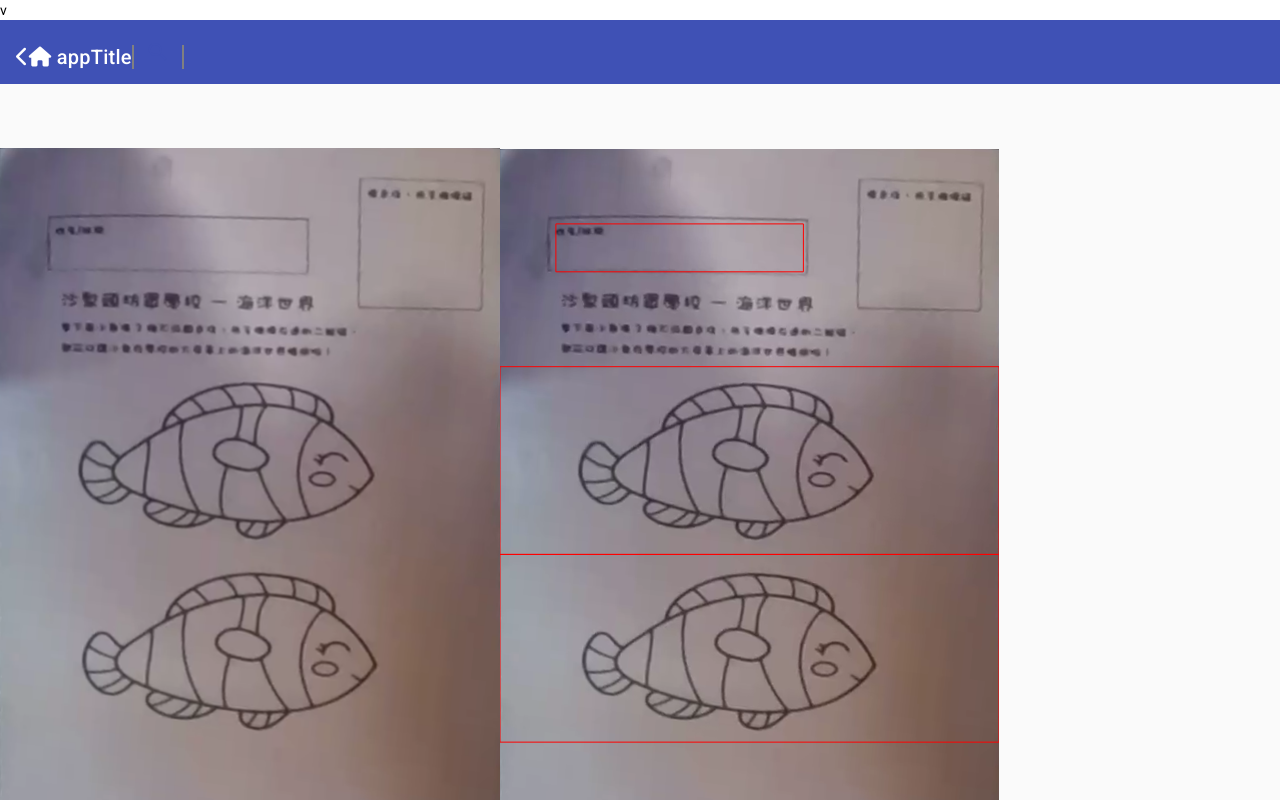
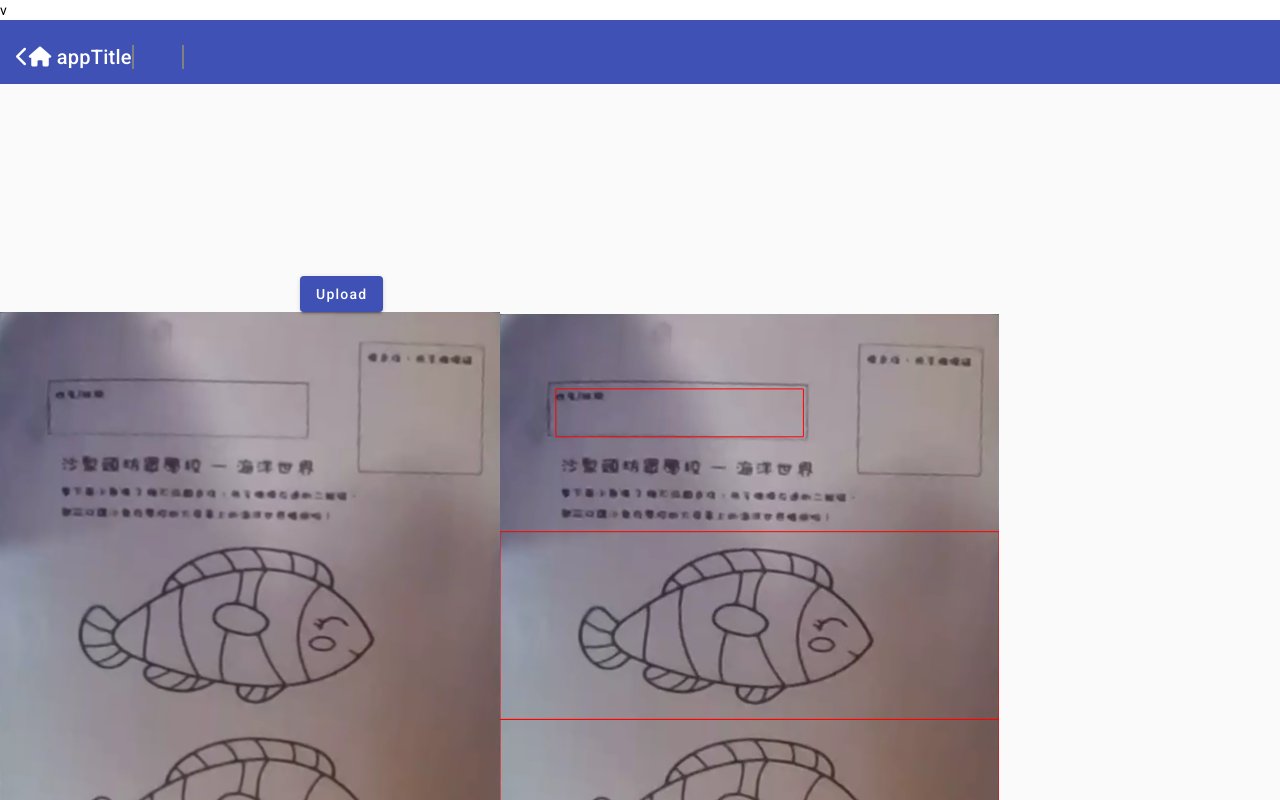
Before and after one commit to lenchan139/seafood-project-inputer, an Angular app: page /touchNtest in a window 1280 px wide. Shown: the top 800 px of the page. Built offline with nearby package versions, Linux system fonts and the light colour scheme.

Commit message:
add test touych upload

```diff
--- a/src/app/pages/touch-and-test-format-position/touch-and-test-format-position.component.html
+++ b/src/app/pages/touch-and-test-format-position/touch-and-test-format-position.component.html
@@ -1,4 +1,23 @@
 <div class="all">
+    <div class="uload">
+
+        <input #uploadInputElement type="file"
+        id="uploadImageInput"
+        class="file-upload" accept="image/*" capture="user"
+            (change)="onUploadImage($event)"
+
+            style="display: none;"
+            />
+
+        <canvas #uploadCanvas id="uploadCanvas" ></canvas>
+
+            <button mat-raised-button color="primary"
+
+            (click)="clickInputUploadImage();"
+            >
+        Upload
+        </button>
+    </div>
     <div class="impageView">
         <img style="width: 100%;" class="loadImg" #loadImg  src="/assets/test_images/test.png" (click)="onImgClick($event)" (load)="drawAllBox()"/>
         <canvas #drawingCanvas ></canvas>
--- a/src/app/pages/touch-and-test-format-position/touch-and-test-format-position.component.ts
+++ b/src/app/pages/touch-and-test-format-position/touch-and-test-format-position.component.ts
@@ -12,6 +12,8 @@ export class TouchAndTestFormatPositionComponent implements AfterViewInit {
 
   @ViewChild('loadImg') loadImg: ElementRef<HTMLImageElement> | undefined
   @ViewChild('drawingCanvas') drawingCanvas: ElementRef<HTMLCanvasElement> | undefined
+
+  @ViewChild('uploadInputElement') uploadImageInput: ElementRef<HTMLInputElement> | undefined
   constructor(
     private commonService: CommonService,
     private dialog: MatDialog,
@@ -115,4 +117,46 @@ export class TouchAndTestFormatPositionComponent implements AfterViewInit {
       }
     }
   }
+
+
+  async onUploadImage(e: Event) {
+    console.log(e)
+    console.log(e.target)
+    const t = <HTMLInputElement>e.target
+
+    console.log(t.files)
+    if (t?.files && t?.files?.length > 0) {
+      const tfile1 = t.files[0]
+      const fileReader = new FileReader()
+      if (this.loadImg && this.loadImg?.nativeElement && tfile1) {
+        try {
+
+          // const buffer = await tfile1.arrayBuffer()
+
+          // this.selectedImage!.nativeElement!.onload = (e) => {
+          //   this.convertImgToDocumentCanvas()
+          // }
+          // this.selectedImage!.nativeElement!.src = URL.createObjectURL(tfile1)
+          // this.openCameraDialog(URL.createObjectURL(tfile1))
+          this.loadImg!.nativeElement.src = URL.createObjectURL(tfile1)
+
+
+        } catch (e: any) {
+          console.log('got file have error', e)
+          this.commonService.openSnackBarDefault("Converting file have erorr: ", `${e?.toString()}`)
+        }
+
+      }
+    }
+  }
+
+
+
+  clickInputUploadImage() {
+    if (this.uploadImageInput?.nativeElement) {
+      console.log('1')
+      this.uploadImageInput.nativeElement.value = ""
+      this.uploadImageInput.nativeElement.click()
+    }
+  }
 }
```
